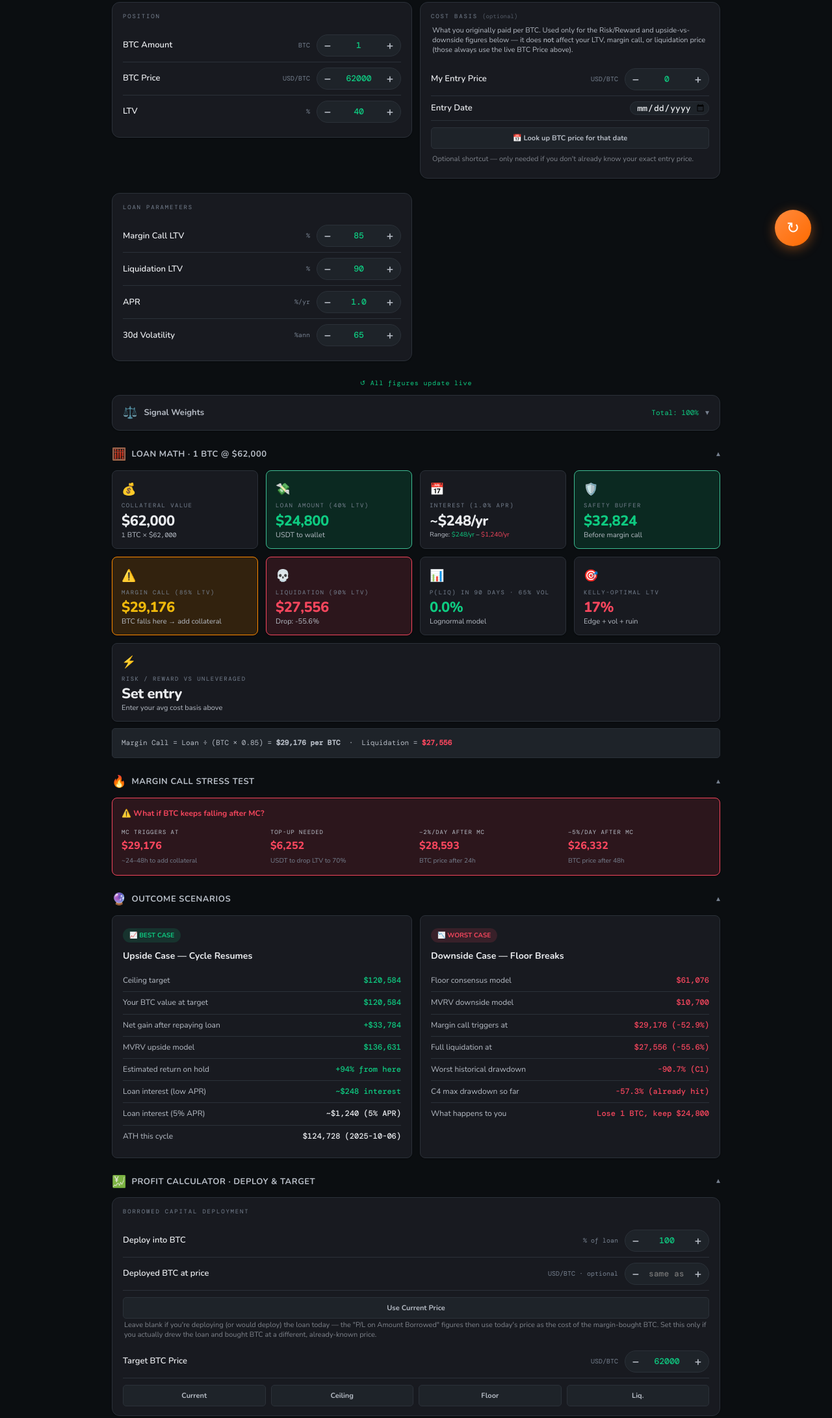
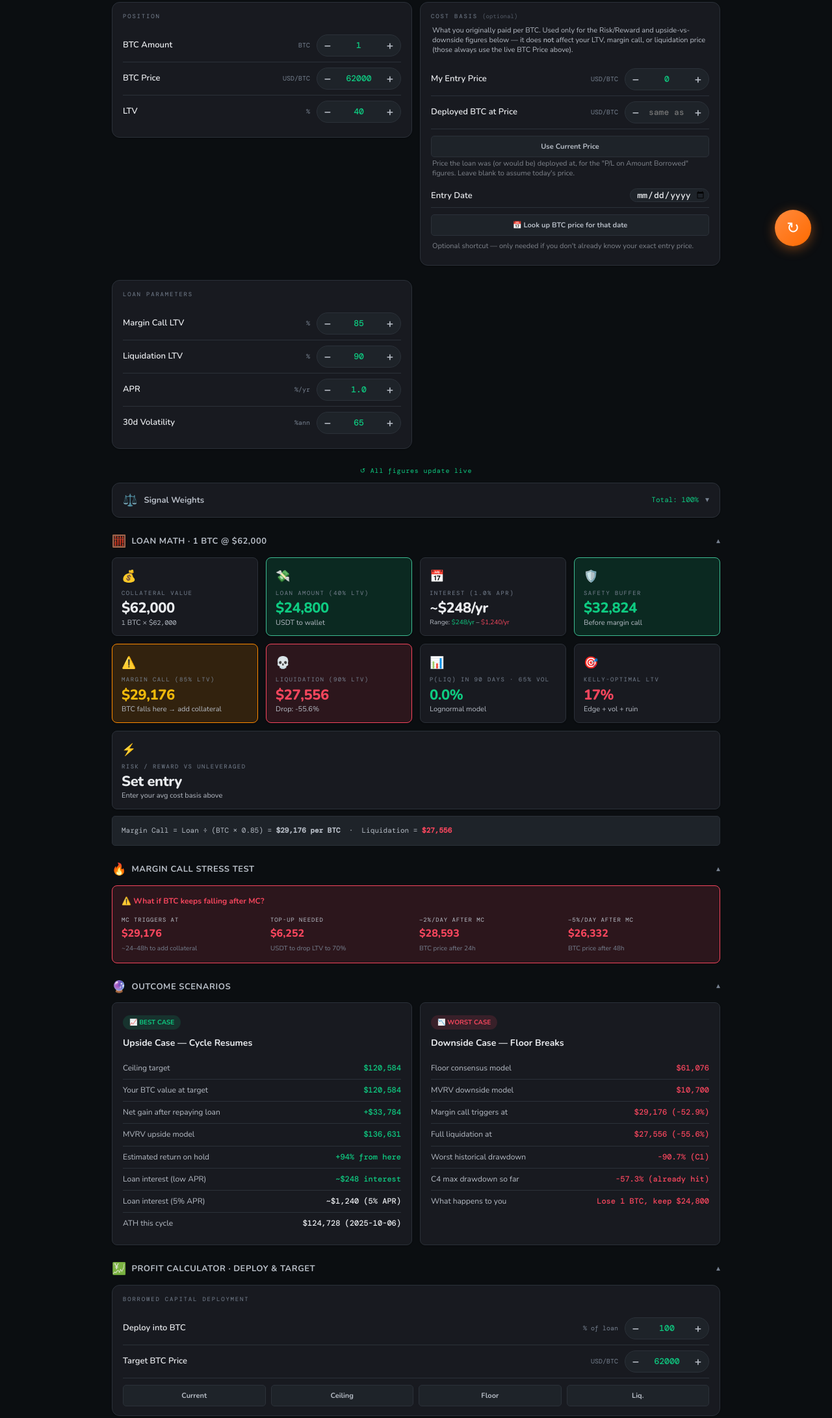
Before and after one commit to 0xtrvkc/btcLoanAnalyzer, a plain HTML site: page index.html in a window 1280 px wide. Shown: the part 389-2572 px from the top of the page at 65% size. Drawn offline with nearby package versions, Linux system fonts and the light colour scheme; a web font is replaced by a local one.

Commit message:
Moved. "Deployed BTC at Price" now sits right under "My Entry Price"
Moved. "Deployed BTC at Price" now sits right under "My Entry Price" inside the Cost Basis (optional) card, using the exact same input-row/stepper markup and sizing — same step buttons, same width, same styling. Trimmed the step increment to 500/100 to match the entry-price field's granularity instead of the old 1000. The "Use Current Price" button and its explainer text moved along with it, and the Borrowed Capital Deployment card is back to just Deploy % and Target Price.

```diff
--- a/index.html
+++ b/index.html
@@ -1364,6 +1364,22 @@ button:focus-visible {
           <input class="stepper-input" type="number" id="inp-entry" value="0" step="100" min="0" max="10000000"/>
           <button class="stepper-btn" onclick="step('inp-entry', 500, 0)">+</button>
         </div>
+      </div>
+      <div class="input-row">
+        <span class="input-row-label">Deployed BTC at Price</span>
+        <span class="input-row-unit">USD/BTC</span>
+        <div class="stepper-wrap">
+          <button class="stepper-btn" onclick="stepDeployPrice(-500)">−</button>
+          <input class="stepper-input" type="number" id="inp-deploy-price" placeholder="same as current" step="100" min="1" max="10000000"/>
+          <button class="stepper-btn" onclick="stepDeployPrice(500)">+</button>
+        </div>
+      </div>
+      <div class="target-quick-row">
+        <button class="quick-btn" onclick="syncDeployPriceToCurrent()">Use Current Price</button>
+      </div>
+      <div class="stat-sub" style="padding: 0 2px 8px; opacity:0.65;">
+        Price the loan was (or would be) deployed at, for the "P/L on Amount Borrowed" figures. Leave blank to
+        assume today's price.
       </div>
       <div class="input-row">
         <span class="input-row-label">Entry Date</span>
@@ -1613,23 +1629,6 @@ button:focus-visible {
           <input class="stepper-input" type="number" id="inp-deploy-pct" value="100" step="5" min="0" max="100"/>
           <button class="stepper-btn" onclick="step('inp-deploy-pct', 5, 0)">+</button>
         </div>
-      </div>
-      <div class="input-row">
-        <span class="input-row-label">Deployed BTC at price</span>
-        <span class="input-row-unit">USD/BTC · optional</span>
-        <div class="stepper-wrap">
-          <button class="stepper-btn" onclick="stepDeployPrice(-1000)">−</button>
-          <input class="stepper-input" type="number" id="inp-deploy-price" placeholder="same as current" step="1000" min="1" max="10000000"/>
-          <button class="stepper-btn" onclick="stepDeployPrice(1000)">+</button>
-        </div>
-      </div>
-      <div class="target-quick-row">
-        <button class="quick-btn" onclick="syncDeployPriceToCurrent()">Use Current Price</button>
-      </div>
-      <div class="stat-sub" style="padding: 0 2px 8px; opacity:0.65;">
-        Leave blank if you're deploying (or would deploy) the loan today — the "P/L on Amount Borrowed" figures
-        then use today's price as the cost of the margin-bought BTC. Set this only if you actually drew the loan
-        and bought BTC at a different, already-known price.
       </div>
       <div class="input-row">
         <span class="input-row-label">Target BTC Price</span>
```
